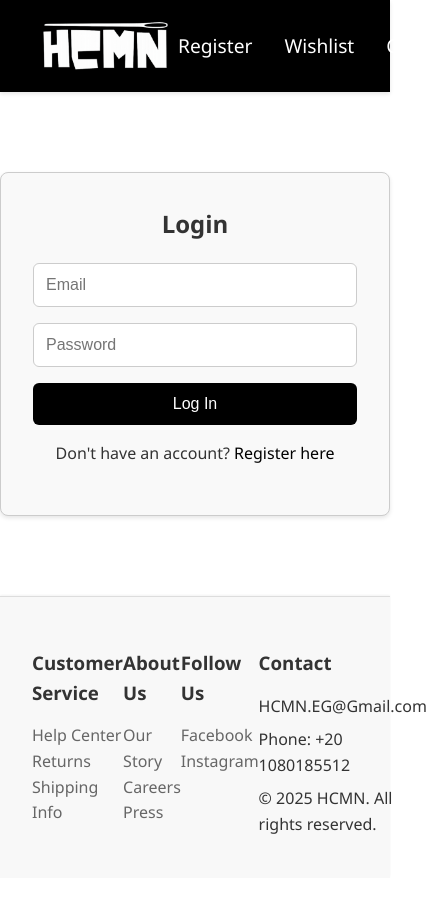
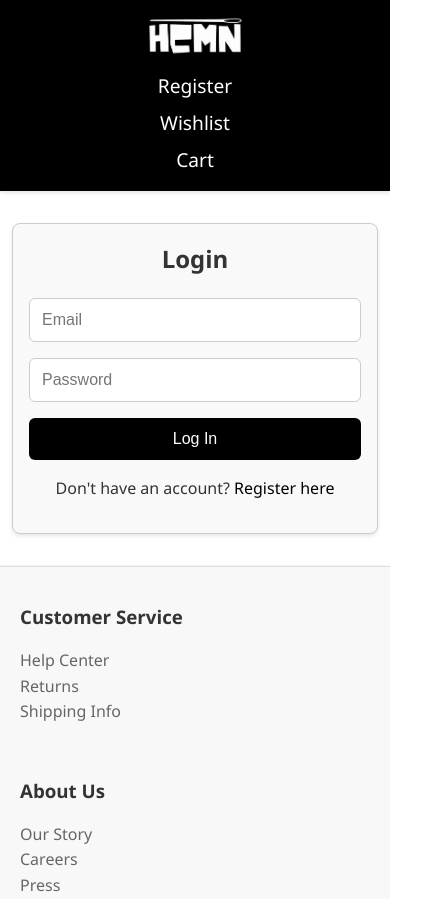
Before and after one commit to sirrdaniel1/test, a plain HTML site: page login.html in a window 390 px wide. Shown: the top 899 px of the page, 427 px wide, since content can reach past the window. Before the commit the page ends 878 px from the top, so only its background shows below. Drawn offline with Linux system fonts and the light colour scheme.

Commit message:
Update login.css

```diff
--- a/login.css
+++ b/login.css
@@ -146,3 +146,82 @@ footer {
 .footer-section p {
     margin: 0.5rem 0;
 }
+
+* {
+    box-sizing: border-box;
+}
+
+img {
+    max-width: 100%;
+    height: auto;
+}
+
+body {
+    overflow-x: hidden;
+}
+
+@media (max-width: 900px) {
+    header {
+        grid-template-columns: 1fr;
+        justify-items: center;
+        gap: 0.8rem;
+        padding: 1rem;
+        margin-bottom: 2rem;
+    }
+
+    .logo {
+        grid-column: auto;
+    }
+
+    .header-icons {
+        grid-column: auto;
+        justify-content: center;
+        margin-right: 0;
+        flex-wrap: wrap;
+    }
+
+    .container {
+        margin: 1rem auto 2rem;
+        padding: 1.25rem;
+    }
+
+    .footer-content {
+        flex-wrap: wrap;
+        gap: 1rem 2rem;
+    }
+}
+
+@media (max-width: 600px) {
+    header {
+        padding: 0.9rem;
+    }
+
+    .logo img {
+        height: 44px;
+    }
+
+    .header-icons {
+        flex-direction: column;
+        align-items: center;
+        gap: 0.4rem;
+    }
+
+    .container {
+        width: calc(100% - 1.5rem);
+        padding: 1rem;
+    }
+
+    .form-box button,
+    .form-box input {
+        width: 100%;
+    }
+
+    .footer-content {
+        flex-direction: column;
+    }
+
+    footer {
+        padding: 1rem 1.25rem;
+        margin-top: 2rem;
+    }
+}
```
